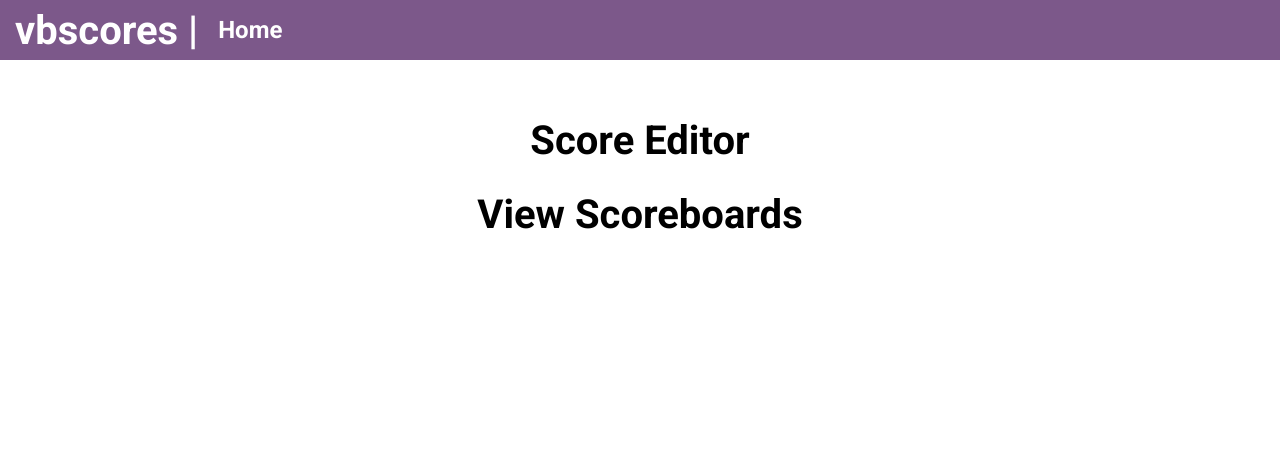
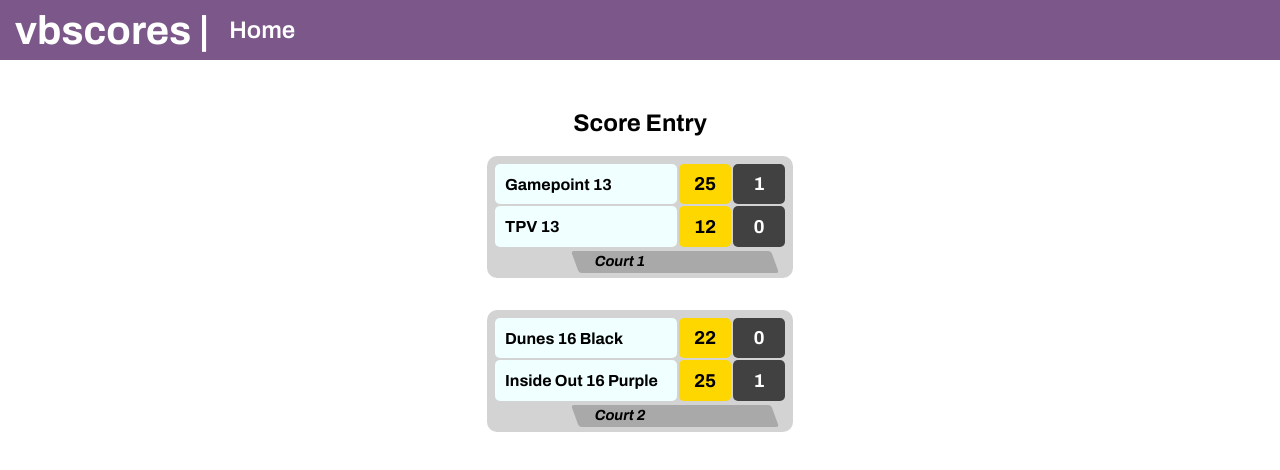
Before and after one commit to rcski77/vbscores, an Angular app: page /home in a window 1280 px wide. Shown: the top 470 px of the page. Built offline with nearby package versions, Linux system fonts and the light colour scheme.

Commit message:
finalized styling of scoreboard

```diff
--- a/src/app/app-routing.module.ts
+++ b/src/app/app-routing.module.ts
@@ -1,11 +1,10 @@
 import { NgModule } from '@angular/core';
 import { RouterModule, Routes } from '@angular/router';
-import { HomeComponent } from './home/home.component';
 import { ScoreEntryComponent } from './score-entry/score-entry.component';
 
 const routes: Routes = [
-  { path: 'home', component: HomeComponent},
-  {path: 'scoreentry', component: ScoreEntryComponent},
+  { path: '', redirectTo: '/home', pathMatch: 'full' },
+  { path: 'home', component: ScoreEntryComponent },
 ];
 
 @NgModule({
--- /dev/null
+++ b/src/app/court.service.ts
@@ -0,0 +1,16 @@
+import { Injectable } from '@angular/core';
+import { Court, COURTS } from './court';
+import { Observable, of } from 'rxjs';
+
+@Injectable({
+  providedIn: 'root'
+})
+export class CourtService {
+
+  constructor() { }
+
+  getCourts(): Observable<Court[]> {
+    const courts = of(COURTS);
+    return courts;
+  }
+}
--- a/src/app/score-entry/score-entry.component.ts
+++ b/src/app/score-entry/score-entry.component.ts
@@ -1,7 +1,8 @@
-import { Component } from '@angular/core';
+import { Component, OnInit } from '@angular/core';
 import { NgFor } from '@angular/common';
 import { ScoreboardComponent } from '../scoreboard/scoreboard.component';
-import { Court, COURTS } from '../court';
+import { Court } from '../court';
+import { CourtService } from '../court.service';
 
 @Component({
   standalone: true,
@@ -12,5 +13,16 @@ import { Court, COURTS } from '../court';
 })
 
 export class ScoreEntryComponent {
-  courts = COURTS;
+  courts: Court[] = [];
+
+  constructor(private courtService: CourtService) {}
+
+  ngOnInit(): void {
+    this.getCourts();
+  }
+
+  getCourts(): void {
+    this.courtService.getCourts()
+      .subscribe(courts => this.courts = courts);
+  }
 }
--- a/src/app/scoreboard/scoreboard.component.css
+++ b/src/app/scoreboard/scoreboard.component.css
@@ -6,15 +6,16 @@
 }
 
 .scoretable {
-    margin: 0 0 2em 0;
+    margin: 0;
     padding: 3px;
+    padding-bottom: 0;
     width: 300px;
-    height: 75px;
+    height: 90px;
     font-weight: bold;
 }
 
 .scorerow {
-    height: 50px;
+    height: 35px;
 }
 
 .teamname {
@@ -33,9 +34,35 @@
 }
 
 .sets {
-    background-color: gold;
+    background-color: rgb(65, 65, 65);
+    color: white;
     text-align: center;
     border-radius: 5px;
     width: 50px;
     font-size: 14pt;
 }
+
+.scorefooter-skew {
+    margin-left: 85px;
+    height: 22px;
+    width: 200px;
+    margin-top: 2px;
+    margin-bottom: 2px;
+    background-color: darkgray;
+    transform: skewX(20deg);
+    border-radius: 3px;
+}
+
+.scorefooter {
+    margin-left: 10px;
+    font-size: 11pt;
+    font-weight: bold;
+    font-style: italic;
+    transform: skewX(-20deg);
+}
+
+#footer-court {
+    padding-left: 10px;
+    padding-top: 2px;
+    padding-bottom: 2px;
+}
--- a/src/app/scoreboard/scoreboard.component.html
+++ b/src/app/scoreboard/scoreboard.component.html
@@ -2,7 +2,6 @@
 
 
   <div class="scoreboard">
-    <h2>Court {{ court.courtNum }}</h2>
     <table class="scoretable">
         <tr class="scorerow">
             <td class="teamname">{{ court.team1 }}</td>
@@ -15,5 +14,11 @@
             <td class="sets">{{ court.sets2 }}</td>
         </tr>
     </table>
+    <div class="scorefooter-skew">
+        <div class="scorefooter">
+            <div id="footer-court">Court {{ court.courtNum }}</div>
+        </div>
+    </div>
+
 
 </div>
--- a/src/styles.css
+++ b/src/styles.css
@@ -1,8 +1,9 @@
 @import url("https://fonts.googleapis.com/css2?family=Roboto:ital,wght@0,400;0,500;0,700;1,400;1,500;1,700&display=swap");
+@import url('https://fonts.googleapis.com/css2?family=Archivo:ital,wght@0,400;0,500;0,600;0,700;1,400;1,500;1,600;1,700&display=swap');
 
 /* You can add global styles to this file, and also import other style files */
 * {
-  font-family: "Roboto", sans-serif;
+  font-family: "Archivo", sans-serif;
 }
 h1 {
   color: #000000;
```
Also changed, not shown: 1 other file (tests, documents, lock files or other folders).
